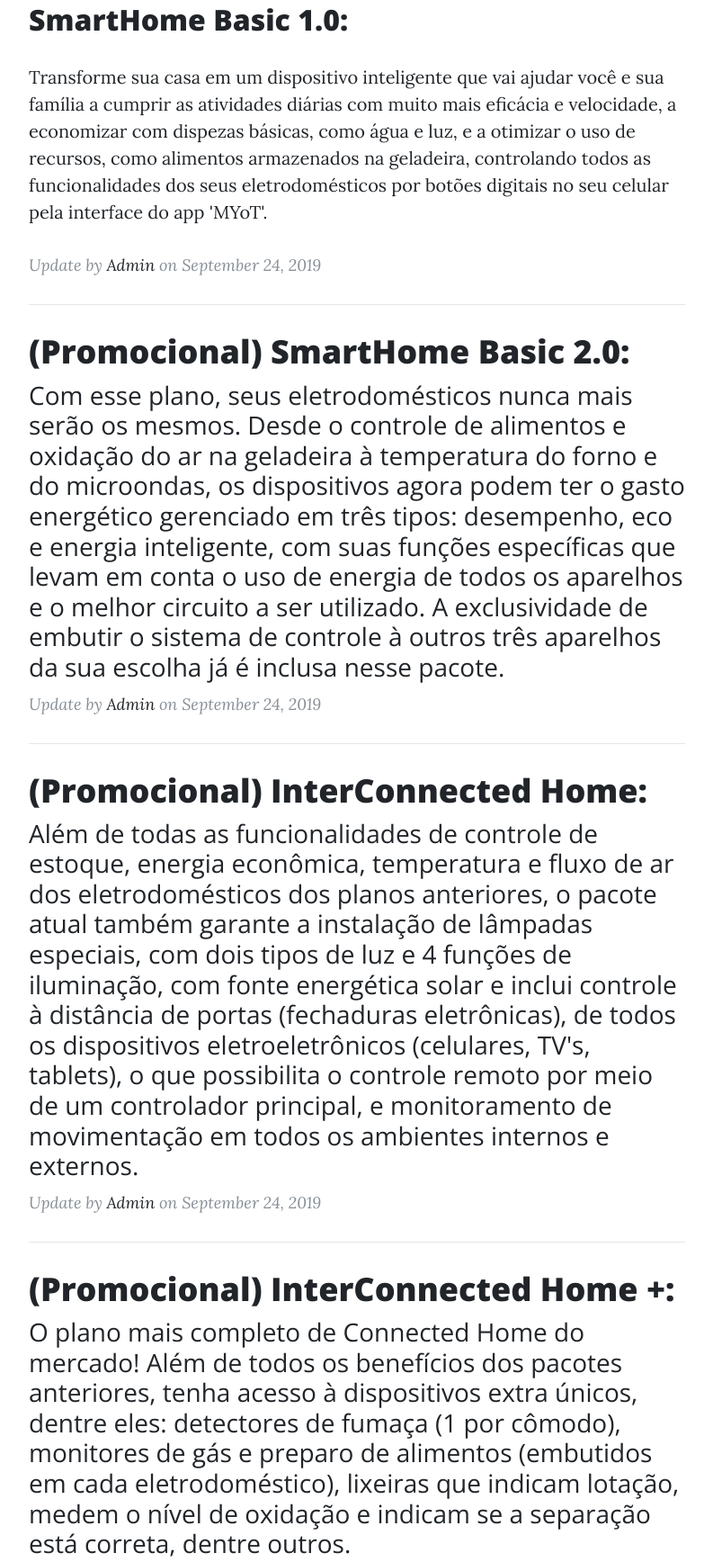
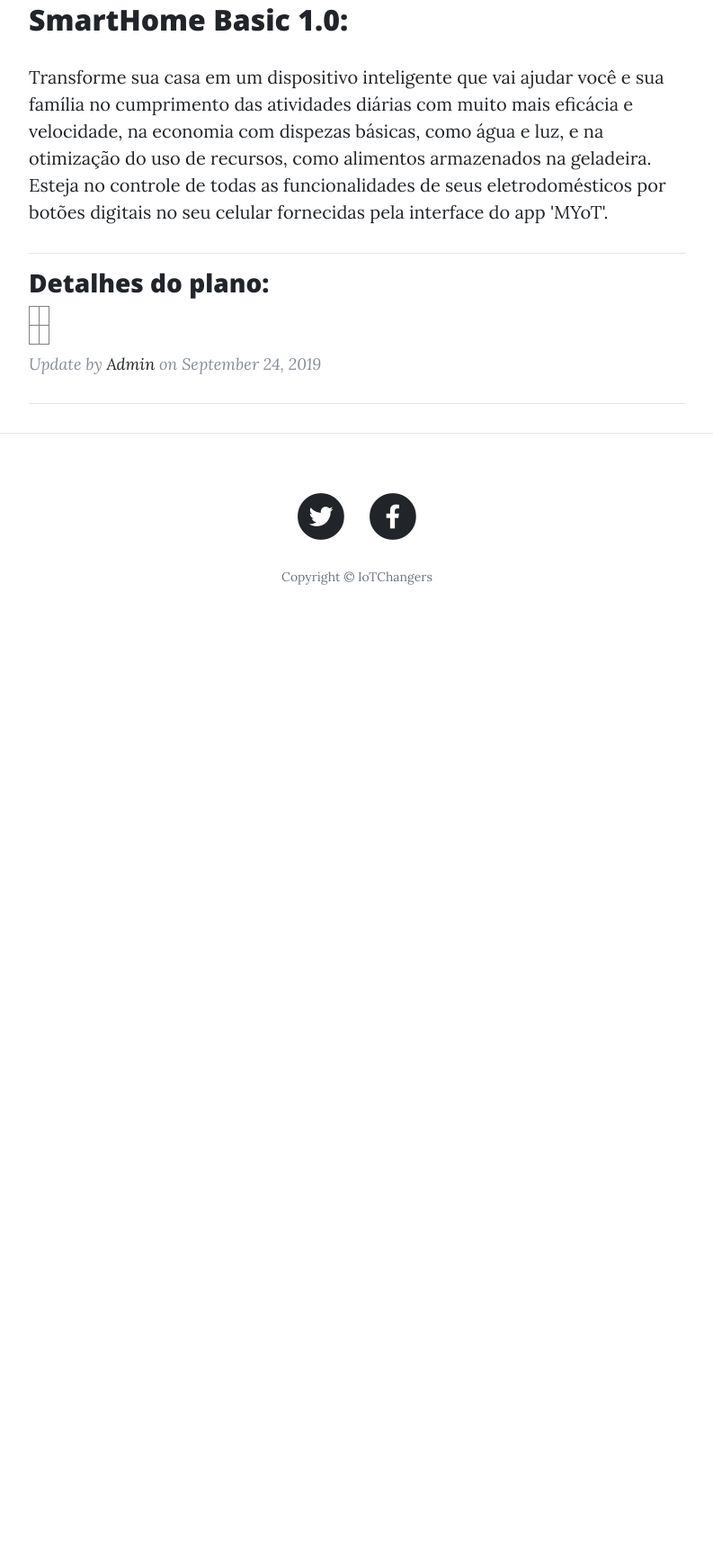
Before and after one commit to GCM-Projeto-Final/GCM-Projeto-Final.github.io, a website: page startbootstrap-clean-blog-gh-pages/startbootstrap-clean-blog-gh-pages/plano1.html in a window 1280 px wide. Shown: the part 521-2257 px from the top of the page at 90% size, without its empty margins (243-1036 px from the left). After the commit the page ends 1238 px from the top, so only its background shows below. Drawn offline with nearby package versions, Linux system fonts and the light colour scheme; files whose address does not match are found by name.

Commit message:
adição de tabela base à 'plano1'

```diff
--- a/startbootstrap-clean-blog-gh-pages/startbootstrap-clean-blog-gh-pages/plano1.html
+++ b/startbootstrap-clean-blog-gh-pages/startbootstrap-clean-blog-gh-pages/plano1.html
@@ -73,51 +73,38 @@
               SmartHome Basic 1.0:
             </h2>
             <p class="post-subtitle">
-              Transforme sua casa em um dispositivo inteligente que vai ajudar você e sua família a cumprir as atividades diárias com muito mais eficácia e velocidade, a economizar com dispezas básicas, como água e luz, e a otimizar o uso de recursos, como alimentos armazenados na geladeira, controlando todos as funcionalidades dos seus eletrodomésticos por botões digitais no seu celular pela interface do app 'MYoT'.
+              Transforme sua casa em um dispositivo inteligente que vai ajudar você e sua família no cumprimento das atividades diárias com muito mais eficácia e velocidade, na economia com dispezas básicas, como água e luz, e na otimização do uso de recursos, como alimentos armazenados na geladeira. Esteja no controle de todas as funcionalidades de seus eletrodomésticos por botões digitais no seu celular fornecidas pela interface do app 'MYoT'.
             </p>
-          <p class="post-meta">Update by
-            <a href="#">Admin</a>
-            on September 24, 2019</p>
         </div>
         <hr>
         <div class="post-preview">
-          <a href="plano2.html">
-            <h2 class="post-title">
-              (Promocional) SmartHome Basic 2.0:
-            </h2>
-            <h3 class="post-subtitle">
-              Com esse plano, seus eletrodomésticos nunca mais serão os mesmos. Desde o controle de alimentos e oxidação do ar na geladeira à temperatura do forno e do microondas, os dispositivos agora podem ter o gasto energético gerenciado em três tipos: desempenho, eco e energia inteligente, com suas funções específicas que levam em conta o uso de energia de todos os aparelhos e o melhor circuito a ser utilizado. A exclusividade de embutir o sistema de controle à outros três aparelhos da sua escolha já é inclusa nesse pacote.
+            <h3 class="post-title">
+              Detalhes do plano:
             </h3>
-          </a>
-          <p class="post-meta">Update by
-            <a href="#">Admin</a>
-            on September 24, 2019</p>
-        </div>
-        <hr>
-        <div class="post-preview">
-          <a href="plano3.html">
-            <h2 class="post-title">
-              (Promocional) InterConnected Home:
-            </h2>
-            <h3 class="post-subtitle">
-              Além de todas as funcionalidades de controle de estoque, energia econômica, temperatura e fluxo de ar dos eletrodomésticos dos planos anteriores, o pacote atual também garante a instalação de lâmpadas especiais, com dois tipos de luz e 4 funções de iluminação, com fonte energética solar e inclui controle à distância de portas (fechaduras eletrônicas), de todos os dispositivos eletroeletrônicos (celulares, TV's, tablets), o que possibilita o controle remoto por meio de um controlador principal, e monitoramento de movimentação em todos os ambientes internos e externos.
-            </h3>
-          </a>
-          <p class="post-meta">Update by
-            <a href="#">Admin</a>
-            on September 24, 2019</p>
-        </div>
-        <hr>
-        <div class="post-preview">
-          <a href="plano4.html">
-            <h2 class="post-title">
-              (Promocional) InterConnected Home +:
-            </h2>
-            <h3 class="post-subtitle">
-              O plano mais completo de Connected Home do mercado! Além de todos os benefícios dos pacotes anteriores, tenha acesso à dispositivos extra únicos, dentre eles: detectores de fumaça (1 por cômodo), monitores de gás e preparo de alimentos (embutidos em cada eletrodoméstico), lixeiras que indicam lotação, medem o nível de oxidação e indicam se a separação está correta, dentre outros.
-            </h3>
-          </a>
-          <p class="post-meta">Update by
+            <h4 class="post-subtitle" style="font-style: normal;">
+              <style type="text/css">
+                .tg  {border-collapse:collapse;border-spacing:0;}
+                .tg td{border-color:black;border-style:solid;border-width:1px;font-family:Arial, sans-serif;font-size:14px;
+                  overflow:hidden;padding:10px 5px;word-break:normal;}
+                .tg th{border-color:black;border-style:solid;border-width:1px;font-family:Arial, sans-serif;font-size:14px;
+                  font-weight:normal;overflow:hidden;padding:10px 5px;word-break:normal;}
+                .tg .tg-0pky{border-color:inherit;text-align:left;vertical-align:top}
+                </style>
+                <table class="tg">
+                  <thead>
+                      <tr>
+                        <th class="tg-0pky"></th>
+                        <th class="tg-0pky"></th>
+                      </tr>
+                      <tr>
+                        <th class="tg-0pky"></th>
+                        <th class="tg-0pky"></th>
+                      </tr>
+                  </thead>
+                </table>
+            </h4>
+
+            <p class="post-meta">Update by
             <a href="#">Admin</a>
             on September 24, 2019</p>
         </div>
```
